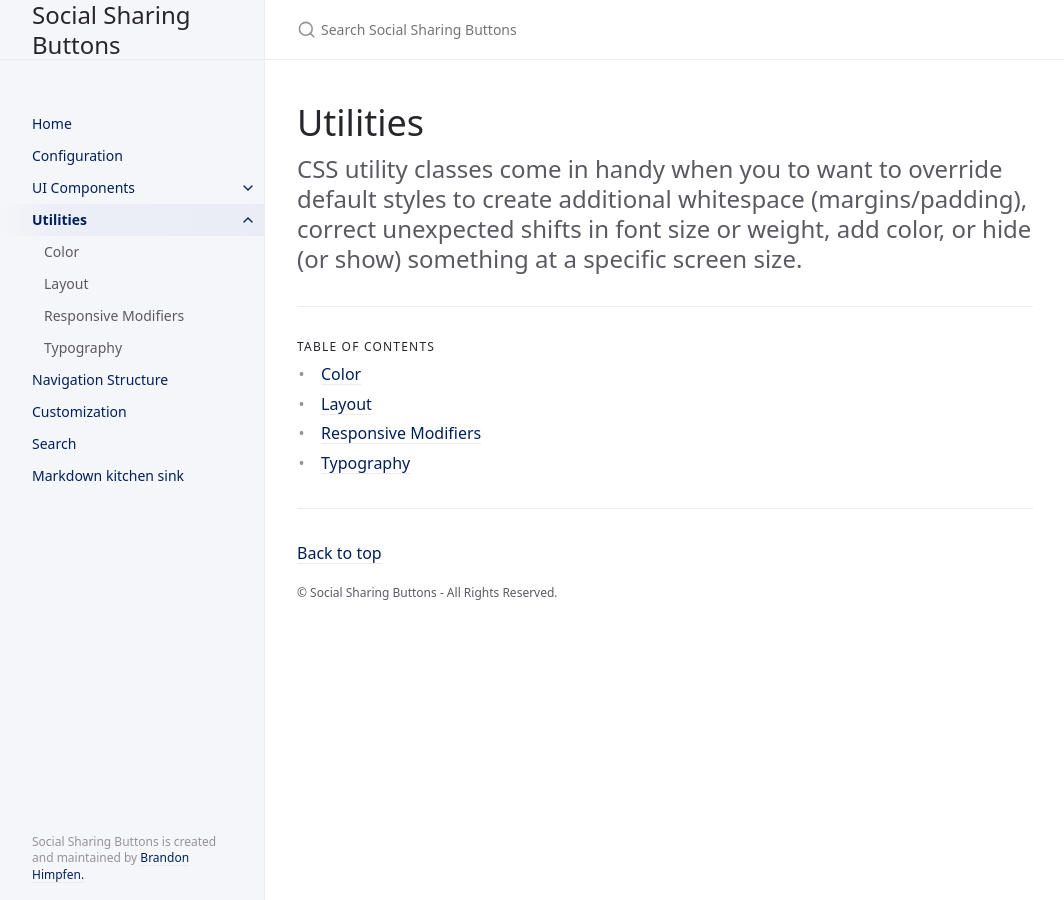
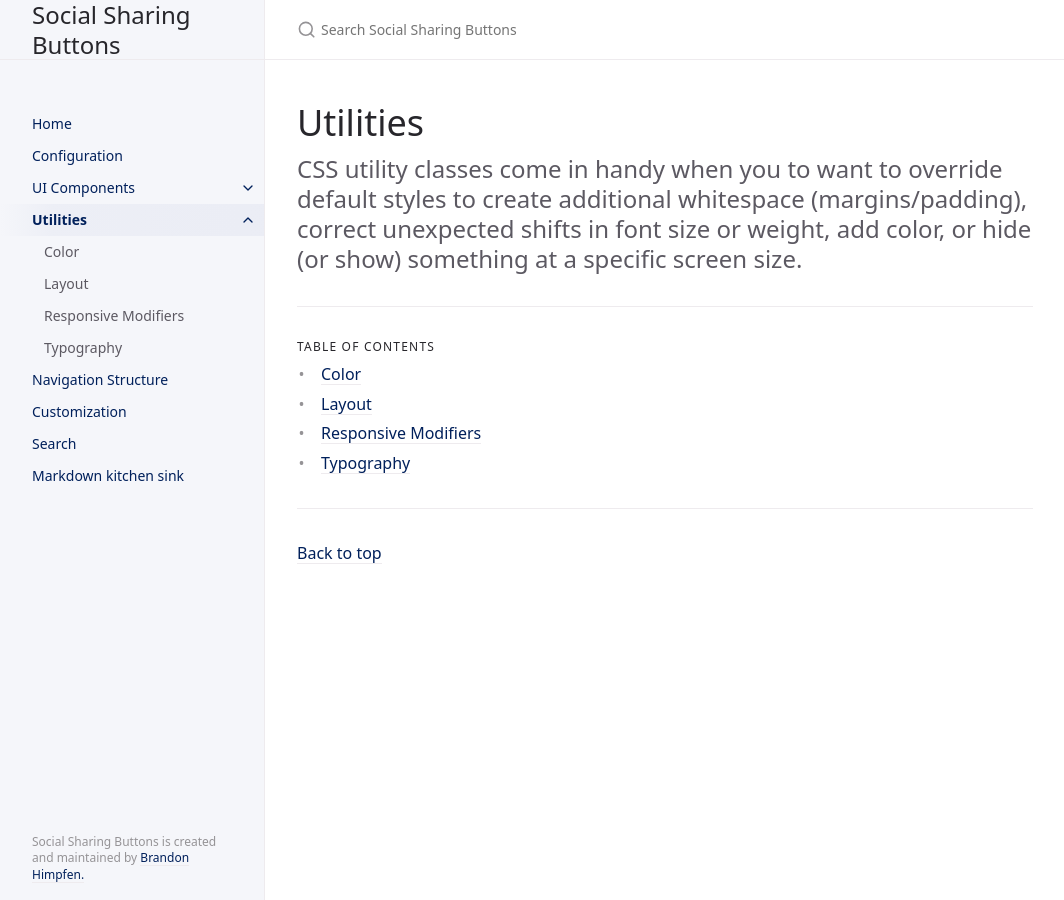
Before and after one commit to ssbtns/ssbtns.github.io, a Jekyll site: the page built from docs/utilities/utilities.md, in a window 1280 px wide. Shown: the whole page, without its empty margins (107-1171 px from the left). Built offline with Jekyll 4.4.1, drawn with Linux system fonts in a browser that asks for light colours.

Commit message:
Update _config.yml

```diff
--- a/_config.yml
+++ b/_config.yml
@@ -81,7 +81,7 @@ nav_sort: case_sensitive # Capital letters sorted before lowercase
 back_to_top: true
 back_to_top_text: "Back to top"
 
-footer_content: "&copy; Social Sharing Buttons - All Rights Reserved."
+footer_content: ""
 
 # Footer last edited timestamp
 last_edit_timestamp: true # show or hide edit time - page must have `last_modified_date` defined in the frontmatter
```
